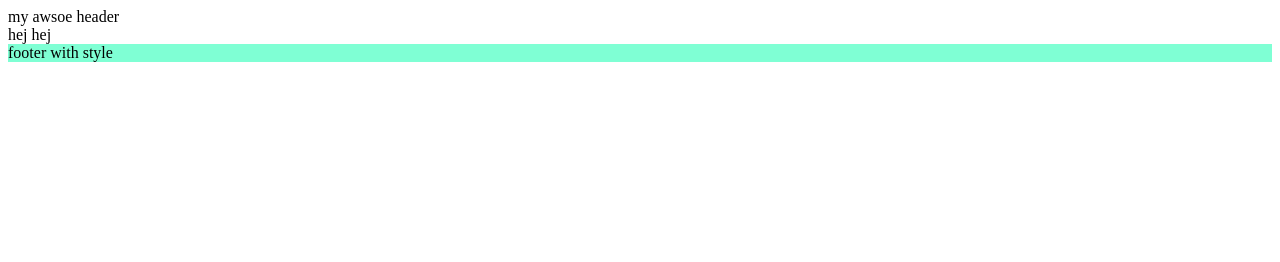
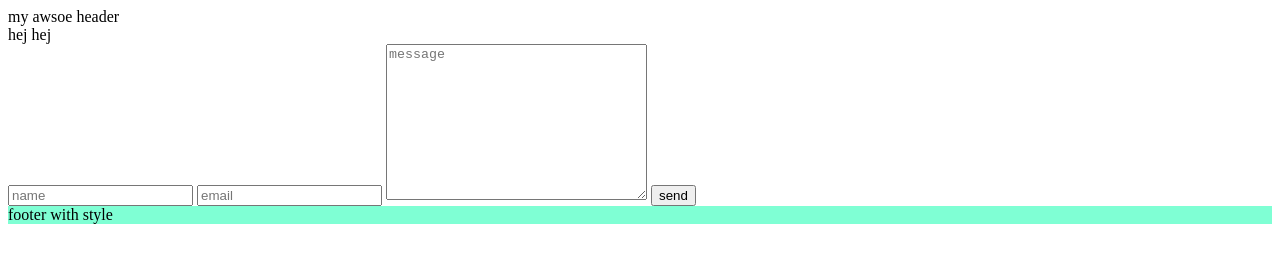
Before and after one commit to SaraWikdahl/SaraWikdahl-github.io, a plain HTML site: page index.html in a window 1280 px wide. Drawn offline with Linux system fonts and the light colour scheme; files that its build step writes are made by us from their sources.

Commit message:
contact form done

```diff
--- a/index.html
+++ b/index.html
@@ -10,6 +10,12 @@
 <body>
     <header>my awsoe header</header>
     <main>hej hej</main>
+    <form action="">
+        <input type="text" name="name" placeholder="name">
+        <input type="email" name="email" placeholder="email">
+        <textarea name="" id="" cols="30" rows="10" placeholder="message"></textarea>
+        <button>send</button>
+    </form>
     <footer>footer with style</footer>
 
 </body>
```
